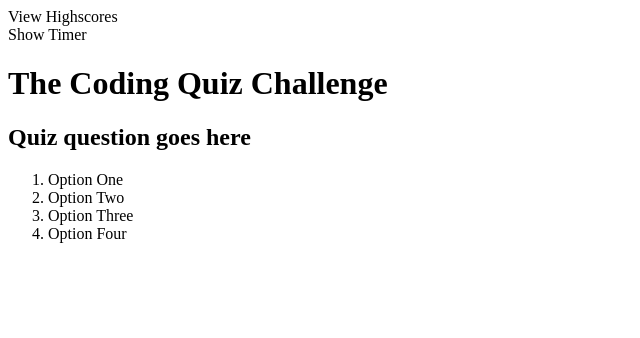
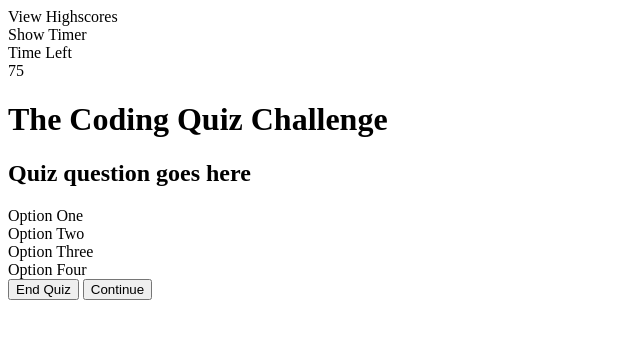
Before and after one commit to AmberZimmerman/ajz-coding-timed-quiz, a plain HTML site: page index.html in a window 1280 px wide. Shown: the whole page, without its empty margins (0-640 px from the left). Drawn offline with Linux system fonts and the light colour scheme.

Commit message:
changing list items for questions to div and ids instead

```diff
--- a/index.html
+++ b/index.html
@@ -4,19 +4,36 @@
     <meta charset="UTF-8">
     <meta http-equiv="X-UA-Compatible" content="IE=edge">
     <meta name="viewport" content="width=device-width, initial-scale=1.0">
-    <title>Coding Quiz Challenge</title>
+    <title>Art History Quiz Challenge</title>
 </head>
 <body>
-    <div class="highscores">View Highscores</div>
-    <div class="timer">Show Timer</div>
-    <h1 class="quiz-challenge">The Coding Quiz Challenge</h1>
-    <h2 class="question">Quiz question goes here</h2>
-    <ol class="answers">
-        <li class="option1">Option One</li>
-        <li class="option2">Option Two</li>
-        <li class="option3">Option Three</li>
-        <li class="option4">Option Four</li>
-    </ol>
+    <div class="top-bar">
+        <div class="highscores">View Highscores</div>
+        <div class="timer">Show Timer</div>
+            <div class="time-left">Time Left</div>
+            <div class="countdown">75</div>
+    </div>
+    <div class="container">
+        <!-- Adding hide class to eventually hide -->
+        <div class="qustion-container" class="hide"></div>
+        <h1 class="quiz-challenge">The Coding Quiz Challenge</h1>
+        <h2 id="question">Quiz question goes here</h2>
+        <div id="answers">
+            <!-- Could also change these to buttons? -->
+            <div id="option1">Option One</div>
+            <div id="option2">Option Two</div>
+            <div id="option3">Option Three</div>
+            <div id="option4">Option Four</div>
+        </div>
+        <!-- This is where the control buttons will go -->
+        <div class ="buttons">
+            <button class="quit">End Quiz</button>
+            <button class="continue">Continue</button>
+        </div>
+    </div>
+
+
+
     <!-- <div class="button">
         <button class="btn btn-primary" type="submit">Submit Answer</button>
       </div> -->
```
Also changed, not shown: 2 other files.
